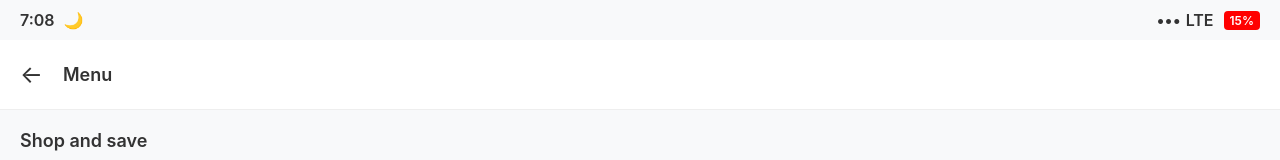
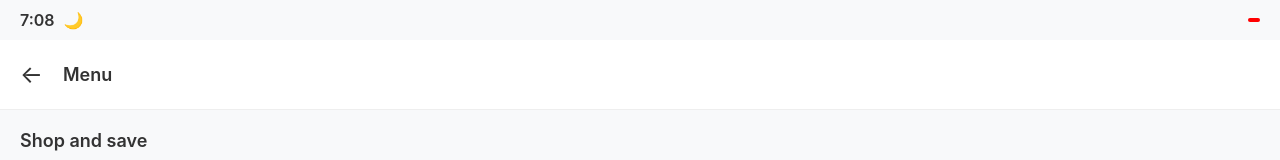
Before and after one commit to Evil-pappi/PayPalvip, a plain HTML site: page homepage.html in a window 1280 px wide. Both pictures are taken after a click on the element 32 px from the left and 40 px from the top of the page. Shown: the top 160 px of the page. Drawn offline with Linux system fonts and the light colour scheme.

Commit message:
homepage.html

```diff
--- a/homepage.html
+++ b/homepage.html
@@ -564,9 +564,7 @@
                 <span style="margin-left: 5px;">🌙</span>
             </div>
             <div class="signal-battery">
-                <span>•••</span>
-                <span>LTE</span>
-                <span style="background: red; color: white; padding: 2px 6px; border-radius: 4px; font-size: 12px; margin-left: 5px;">15%</span>
+                <span style="background: red; color: white; padding: 2px 6px; border-radius: 4px; font-size: 12px; margin-left: 5px;"></span>
             </div>
         </div>
 
```
